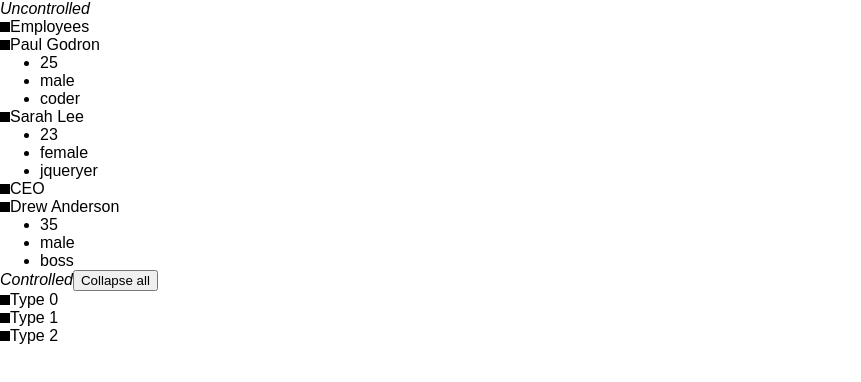
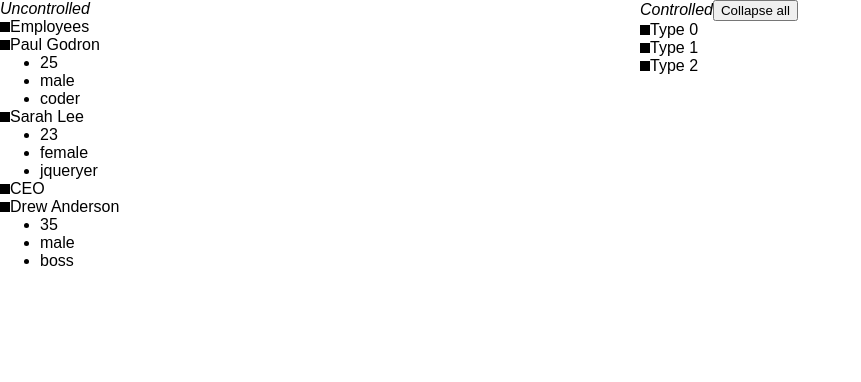
Before and after one commit to TroyCode/react-treeview, a React app: page / in a window 1280 px wide. Shown: the whole page, without its empty margins (0-861 px from the left). Built offline with nearby package versions, Linux system fonts and the light colour scheme.

Commit message:
feat(css): make it prettier

```diff
--- a/public/index.html
+++ b/public/index.html
@@ -26,10 +26,10 @@
       You need to enable JavaScript to run this app.
     </noscript>
     <div id="container">
-      <div id="uncontrolled">
+      <div id="uncontrolled" class="col">
 
       </div>
-      <div id="controlled">
+      <div id="controlled" class="col">
 
       </div>
     </div>
--- a/src/index.css
+++ b/src/index.css
@@ -8,6 +8,14 @@ body {
   font-family: sans-serif;
 }
 
+#container {
+  display: flex;
+}
+
+.col {
+  flex: 1;
+}
+
 .arrow {
   display: inline-block;
   width: 10px;
@@ -15,8 +23,3 @@ body {
   background-color: black;
   cursor: pointer;
 }
-
-.treeview.opened {
-  height: 0;
-  overflow: hidden;
-}
```
